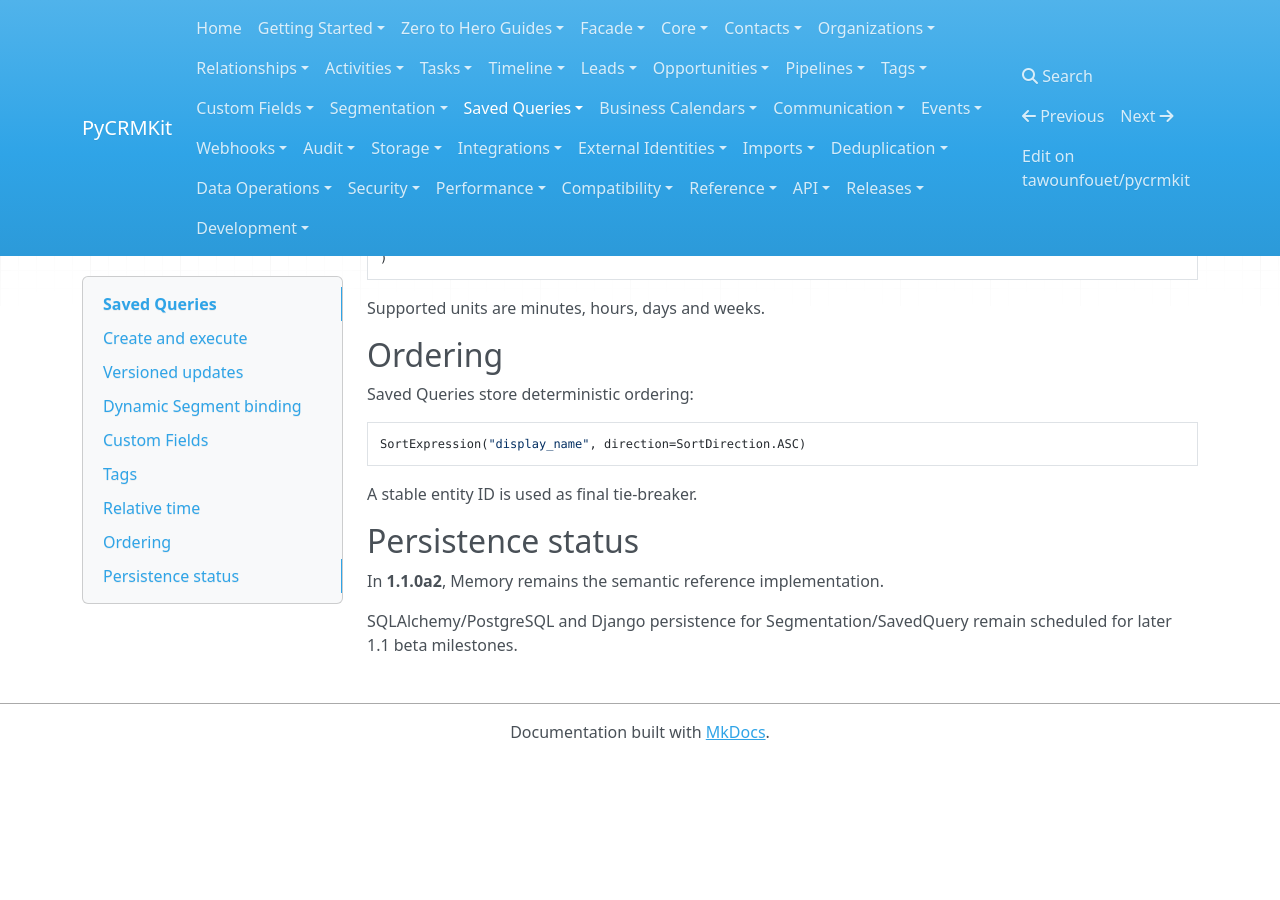
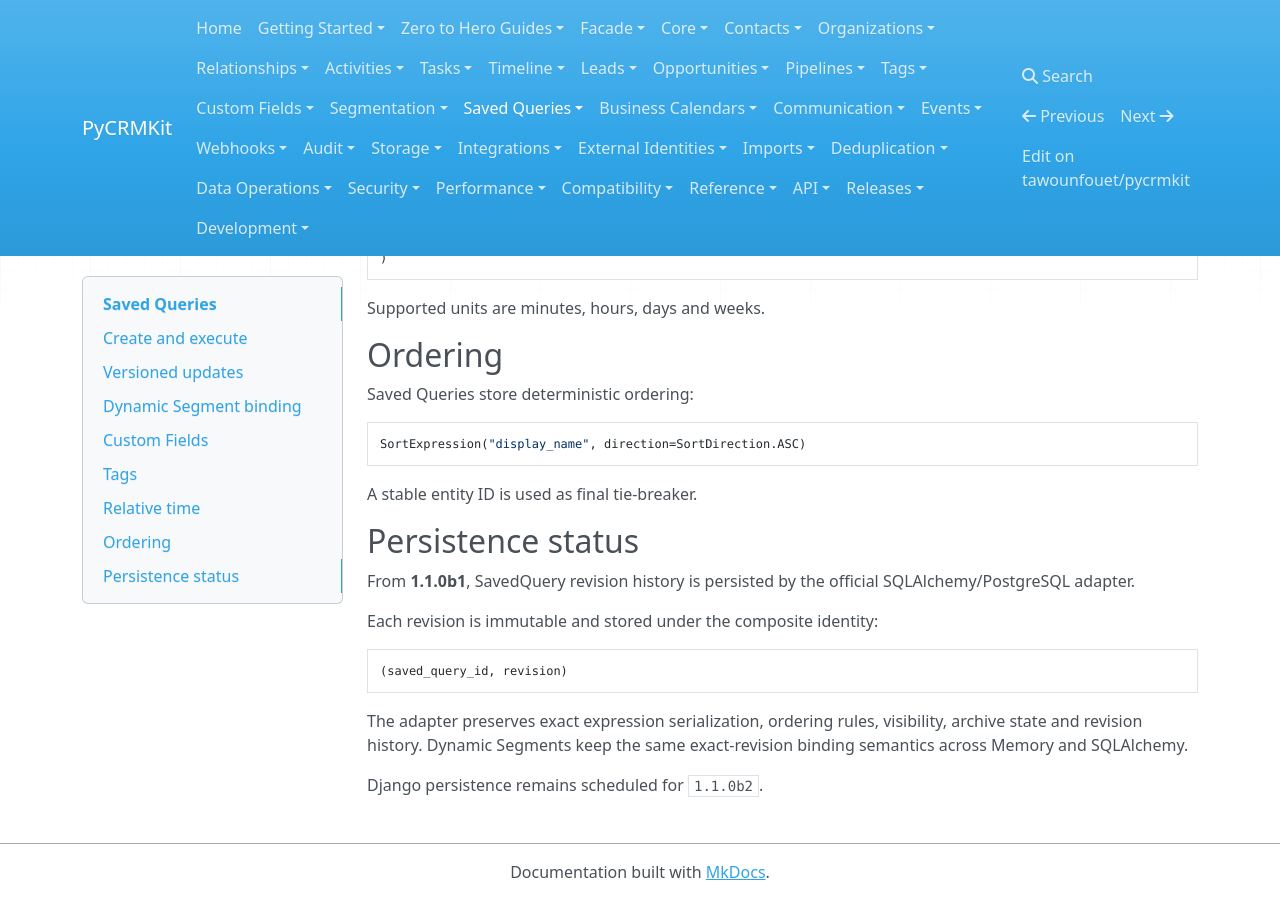
Before and after one commit to tawounfouet/pycrmkit, an MkDocs documentation site: the page built from docs/saved-queries/index.md, in a window 1280 px wide and 900 px high, scrolled down 2101 px. Built offline with MkDocs 1.6.1, drawn with Linux system fonts in a browser that asks for light colours; nearby versions of some CDN libraries; before the commit the page ends 2861 px from its top, so only the background shows below that.

Commit message:
docs(saved-queries): document SQLAlchemy revision persistence

```diff
--- a/docs/saved-queries/index.md
+++ b/docs/saved-queries/index.md
@@ -128,6 +128,17 @@ A stable entity ID is used as final tie-breaker.
 
 ## Persistence status
 
-In **1.1.0a2**, Memory remains the semantic reference implementation.
+From **1.1.0b1**, SavedQuery revision history is persisted by the official
+SQLAlchemy/PostgreSQL adapter.
 
-SQLAlchemy/PostgreSQL and Django persistence for Segmentation/SavedQuery remain scheduled for later 1.1 beta milestones.
+Each revision is immutable and stored under the composite identity:
+
+~~~text
+(saved_query_id, revision)
+~~~
+
+The adapter preserves exact expression serialization, ordering rules, visibility,
+archive state and revision history. Dynamic Segments keep the same exact-revision
+binding semantics across Memory and SQLAlchemy.
+
+Django persistence remains scheduled for `1.1.0b2`.
```
